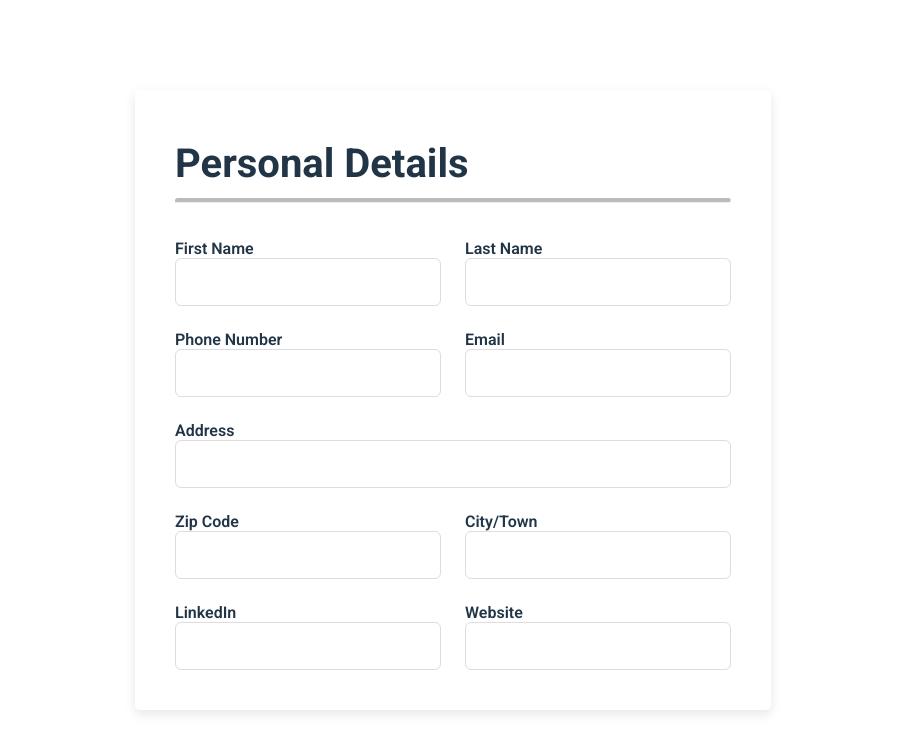
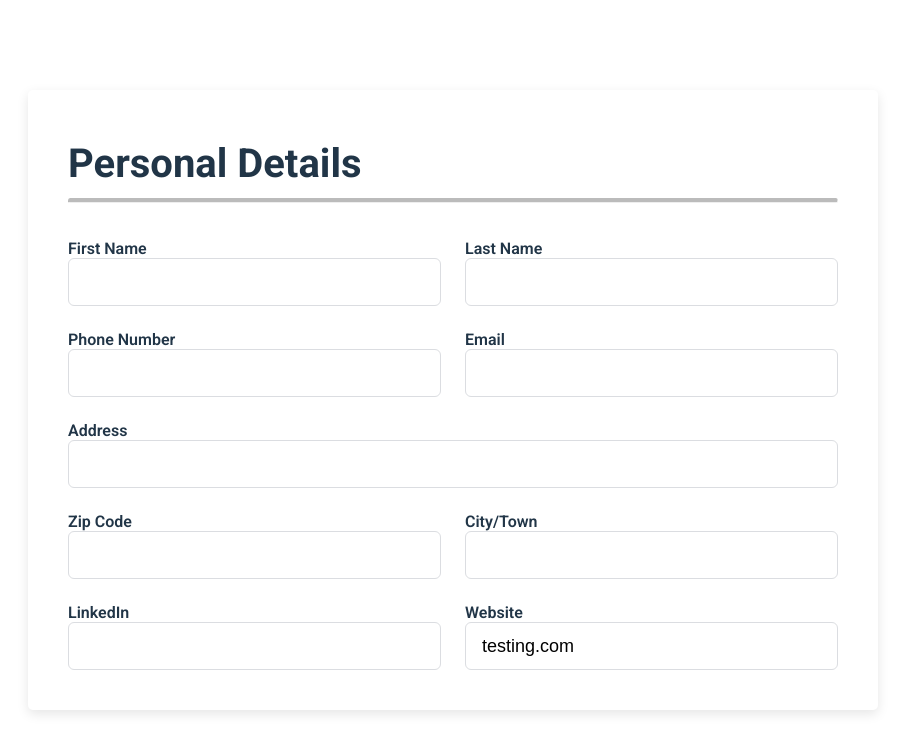
Before and after one commit to Edward-Rodriguez/cv-application, a React (Vite) app: page / in a window 1280 px wide. Shown: the top 752 px of the page, without its empty margins (187-1092 px from the left). Built offline with nearby package versions, Linux system fonts and the light colour scheme.

Commit message:
Add autocomplete attribute to input fields

```diff
--- a/src/App.css
+++ b/src/App.css
@@ -1,6 +1,7 @@
 #root {
-  max-width: 1280px;
-  margin: 0 auto;
+  width: 100%;
+  /* max-width: 1280px;
+  margin: 0 auto; */
   padding: 2rem;
   text-align: center;
 }
--- a/src/App.jsx
+++ b/src/App.jsx
@@ -14,7 +14,7 @@ import {
   LINKEDIN,
   WEBSITE,
 } from './consts/headings';
-import { TEXT } from './consts/attrValues';
+import { TEXT } from './consts/input';
 
 function App() {
   return (
@@ -27,7 +27,13 @@ function App() {
       <Input label={ZIP_CODE} type={TEXT} />
       <Input label={CITY_TOWN} type={TEXT} />
       <Input label={LINKEDIN} type={TEXT} />
-      <Input label={WEBSITE} type={TEXT} />
+      <Input
+        label={WEBSITE}
+        type={TEXT}
+        value='testing.com'
+        onChange={() => {}}
+        isRequired={true}
+      />
     </Section>
   );
 }
--- a/src/components/Input.jsx
+++ b/src/components/Input.jsx
@@ -1,10 +1,21 @@
 import '../styles/Input.css';
+import {
+  FORM_CONTROL,
+  GIVEN_NAME,
+  FAMILY_NAME,
+  STREET_ADDRESS,
+  CITY,
+  POSTAL_CODE,
+  URL,
+  EMAIL_ADDRESS,
+  TELEPHONE_NUMBER,
+} from '../consts/input';
 
 export default function Input({ label, type, value, onChange, isRequired }) {
-  const id = label.toLowerCase().replaceAll(' ', '');
+  const id = label.toLowerCase().replace(/[ \/]/g, '');
 
   return (
-    <div id={id + '-form'} className='form-control'>
+    <div id={id + '-form'} className={FORM_CONTROL}>
       <label>
         {label}
         <input
@@ -13,10 +24,34 @@ export default function Input({ label, type, value, onChange, isRequired }) {
           value={value}
           onChange={onChange}
           required={isRequired}
+          autoComplete={autoCompleteValue(id)}
         />
       </label>
     </div>
   );
 }
 
-function autoCompleteValue(type) {}
+function autoCompleteValue(id) {
+  switch (id) {
+    case 'firstname':
+      return GIVEN_NAME;
+    case 'lastname':
+      return FAMILY_NAME;
+    case 'phonenumber':
+      return TELEPHONE_NUMBER;
+    case 'email':
+      return EMAIL_ADDRESS;
+    case 'address':
+      return STREET_ADDRESS;
+    case 'zipcode':
+      return POSTAL_CODE;
+    case 'citytown':
+      return CITY;
+    case 'linkedin':
+      return URL;
+    case 'WEBSITE':
+      return URL;
+    default:
+      return null;
+  }
+}
--- a/src/consts/attrValues.js
+++ /dev/null
@@ -1 +0,0 @@
-export const TEXT = 'text';
--- /dev/null
+++ b/src/consts/input.js
@@ -0,0 +1,12 @@
+export const TEXT = 'text';
+export const FORM_CONTROL = 'form-control';
+
+//autoComplete values
+export const GIVEN_NAME = 'given-name';
+export const FAMILY_NAME = 'family-name';
+export const STREET_ADDRESS = 'street-address';
+export const CITY = 'address-level2';
+export const POSTAL_CODE = 'postal-code';
+export const URL = 'url';
+export const EMAIL_ADDRESS = 'email';
+export const TELEPHONE_NUMBER = 'tel-national';
--- a/src/styles/Section.css
+++ b/src/styles/Section.css
@@ -1,10 +1,21 @@
 section {
-  max-width: 1280px;
   border-radius: 5px;
   box-shadow: rgba(0, 0, 0, 0.1) 0px 4px 12px;
   display: grid;
+  padding: 40px;
+  gap: 24px;
+}
+
+section input {
+  width: 100%;
+}
+
+/* and (max-width: 1199px)  */
+@media (min-width: 700px) {
+  section {
+    max-width: 850px;
+    margin: auto;
     grid-template-columns: repeat(2, 1fr);
-  padding: 40px;
     gap: 24px;
   }
 
@@ -19,3 +30,4 @@ section .sectionHeader {
   #address-form input {
     width: 100%;
   }
+}
```
Lines whose indentation alone changed are shown as unchanged.
